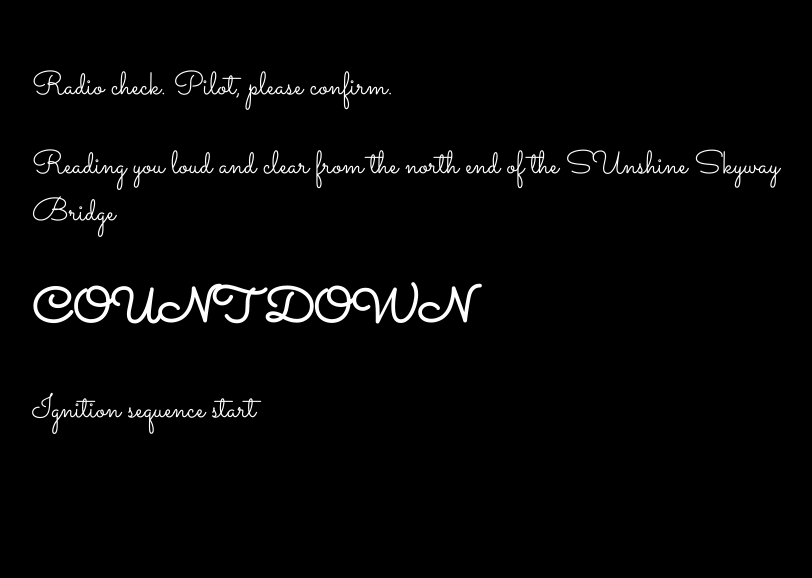
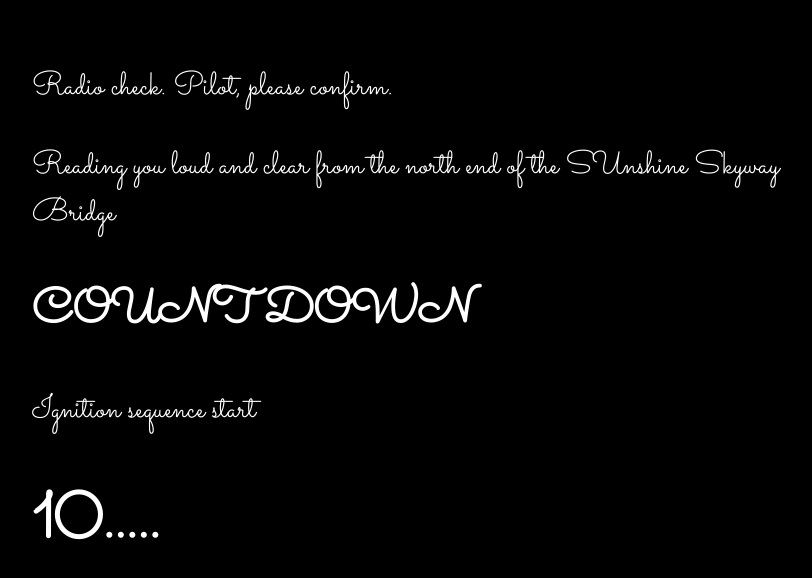
Before and after one commit to aniorill/Communcation-Log, a plain HTML site: page index.html in a window 1280 px wide. Shown: the whole page, without its empty margins (224-1036 px from the left). Drawn offline with Linux system fonts and the light colour scheme.

Commit message:
sequence started

```diff
--- a/index.html
+++ b/index.html
@@ -11,5 +11,7 @@
 
    <h2>COUNT DOWN</h2>
    <div>Ignition sequence start</div>
+
+   <h1>10.....</h1>
 </body>
 </html>
```
